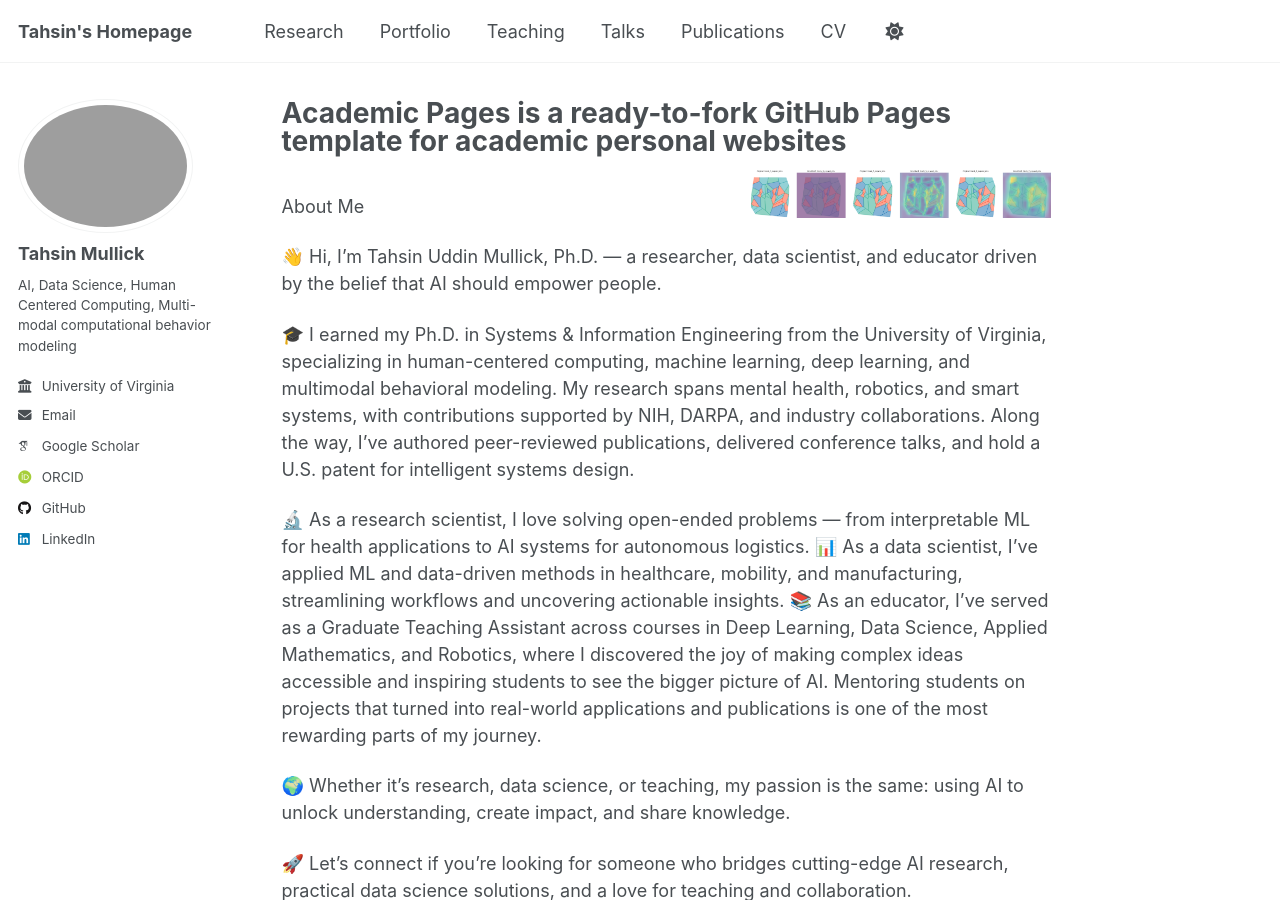
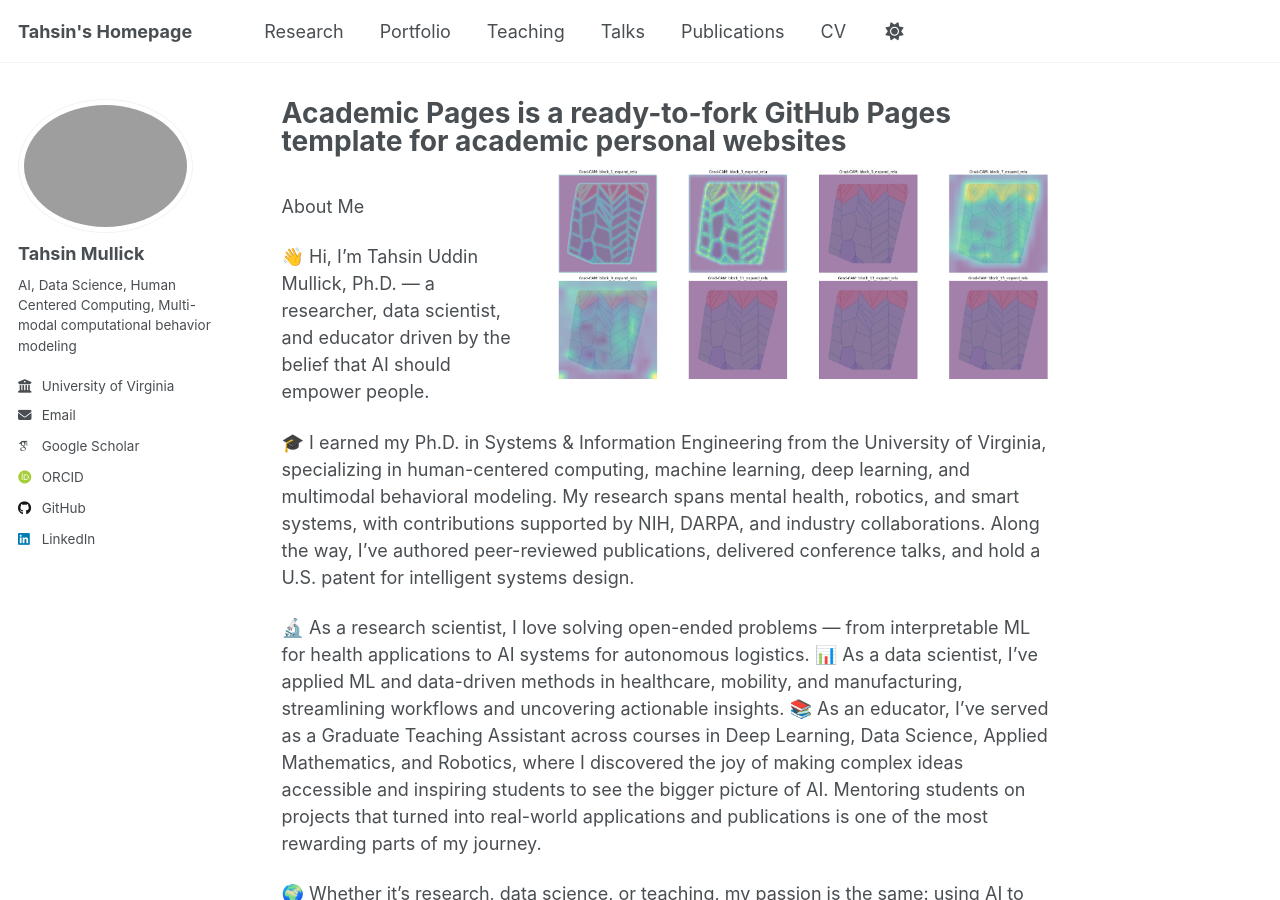
Before and after one commit to Tahsinmullick/Tahsinmullick.github.io, a Jekyll site: the page built from _pages/about.md, in a window 1280 px wide and 900 px high. Built offline with Jekyll 4.4.1, drawn with Linux system fonts in a browser that asks for light colours; some web fonts are replaced; a script that is not in the unit is left out.

Commit message:
added new images of fvp

```diff
--- a/_pages/about.md
+++ b/_pages/about.md
@@ -7,7 +7,7 @@ redirect_from:
   - /about.html
 ---
 
-![Illustration of my work](/images/gradcam_fvp.png){: .align-right width="300px"}
+![Illustration of my work](/images/gradcam_fvp2.png){: .align-right width="500px"}
 
 About Me
 
```
Also changed, not shown: images/gradcam_fvp2.png (added), 1 other file.
